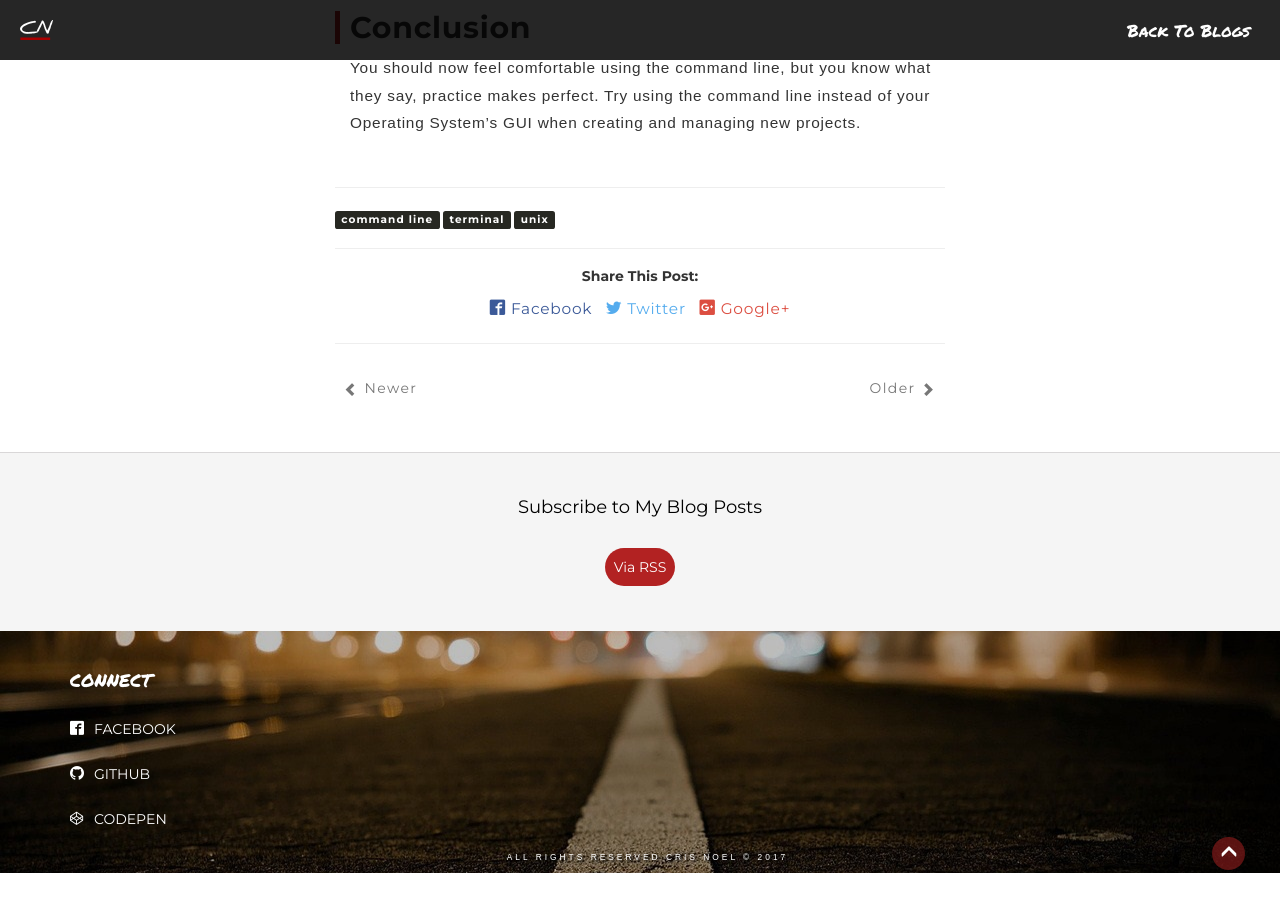
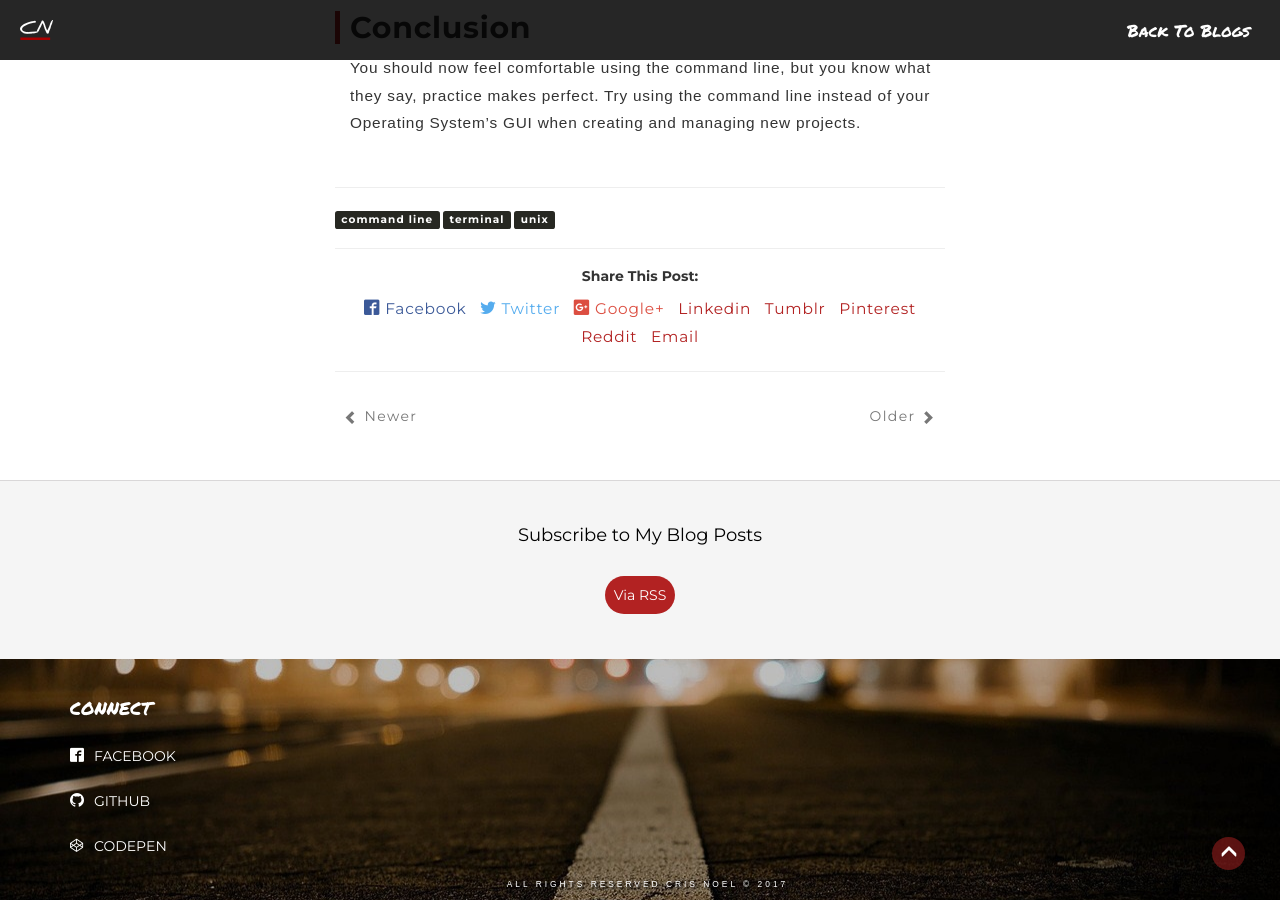
Before and after one commit to crisnoel12/crisnoel12.github.io, a Jekyll site: the page built from _posts/2017-02-17-introduction-to-the-command-line.md, in a window 1280 px wide and 900 px high, scrolled down 5888 px. Built offline with Jekyll 4.4.1, drawn with Linux system fonts in a browser that asks for light colours; some web fonts are replaced; comment, search, counter and statistics services are not loaded; before the commit the page ends 6761 px from its top, so only the background shows below that.

Commit message:
added new share links

```diff
--- a/_layouts/post.html
+++ b/_layouts/post.html
@@ -40,6 +40,11 @@ layout: default
                     <a href="https://facebook.com/sharer.php?u={{ site.url }}{{ page.url }}" rel="nofollow" target="_blank"><li class="icon-facebook2">Facebook</li></a>
                     <a href="https://twitter.com/intent/tweet?text={{ page.title }}&url={{ site.url }}{{ page.url }}&via={{ site.twitter_username }}&related={{ site.twitter_username }}" rel="nofollow" target="_blank"><li class="icon-twitter">Twitter</li></a>
                     <a href="https://plus.google.com/share?url={{ site.url }}{{ page.url }}" rel="nofollow" target="_blank"><li class="icon-google-plus2">Google+</li></a>
+                    <a href="https://www.linkedin.com/shareArticle?mini=true&url={{ site.url }}{{ page.url }}&title={{ page.title }}&summary={{ page.excerpt }}&source={{site.url}}{{page.url}}" rel="nofollow" target="_blank"><li class="icon-linkedin">Linkedin</li></a>
+                    <a href="http://www.tumblr.com/share/link?url={{ site.url }}{{ page.url }}" rel="nofollow" target="_blank"><li class="icon-tumblr">Tumblr</li></a>
+                    <a href="http://pinterest.com/pin/create/button/?url={{ site.url }}{{ page.url }}" rel="nofollow" target="_blank"><li class="icon-pinterest">Pinterest</li></a>
+                    <a href="http://www.reddit.com/submit?url={{ site.url }}{{ page.url }}" rel="nofollow" target="_blank"><li class="icon-reddit">Reddit</li></a>
+                    <a href="mailto:?subject={{ page.title }}&amp;body=Check out this blog post {{ site.url }}{{ page.url }}" rel="nofollow" target="_blank"><li class="icon-mail">Email</li></a>
                 </ul>
             </div>
             <hr>
```
